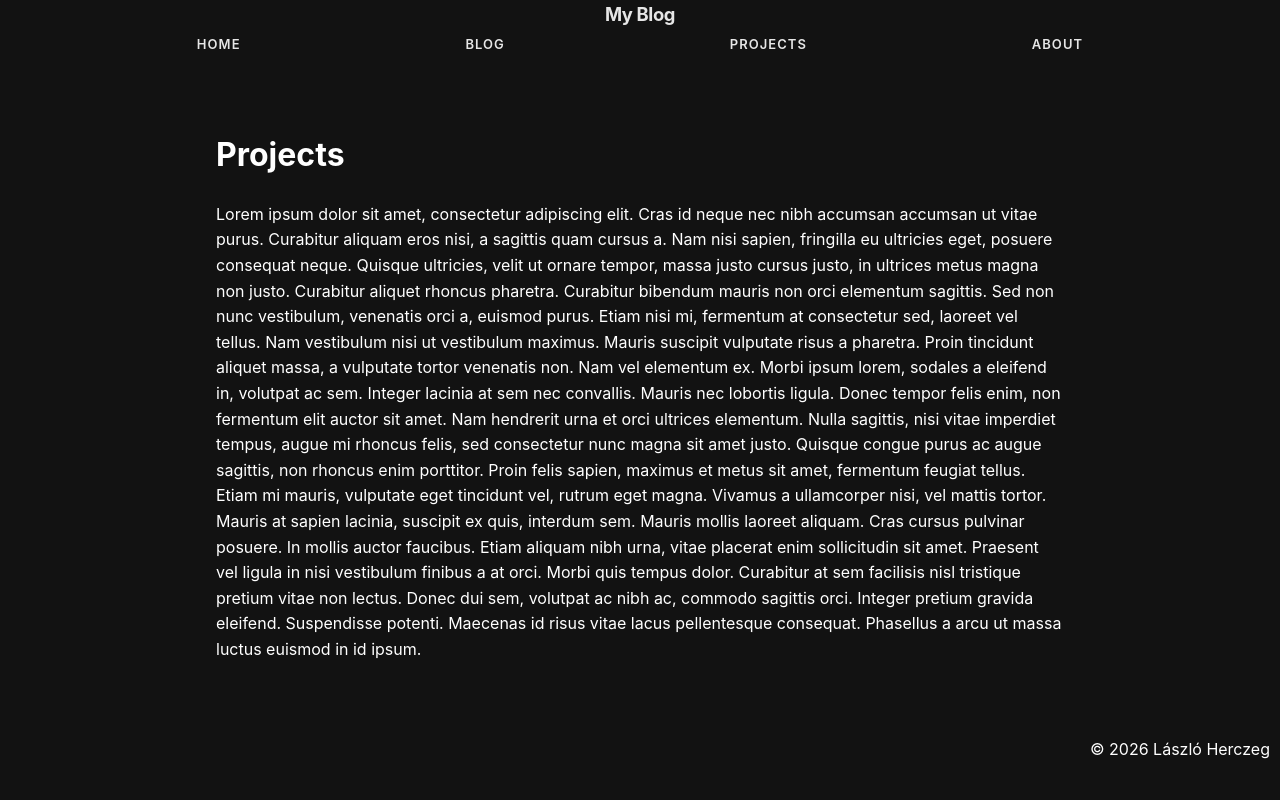
After one commit to LaszloHerczeg/blog, a Django app: page /projects/ in a window 1280 px wide. The commit adds this page. Run offline with Django 5.2, Linux system fonts and the light colour scheme.

Commit message:
front end styling

```diff
--- a/blog/admin.py
+++ b/blog/admin.py
@@ -15,11 +15,11 @@ class TagAdmin(admin.ModelAdmin):
 
 @admin.register(Post)
 class PostAdmin(admin.ModelAdmin):
-    list_display = ["post_title", "excerpt", "pub_date", "author", "category", "status", 'list_tags']
-    date_hierarchy = "pub_date"
+    list_display = ["title", "excerpt", "published", "author", "category", "status", 'list_tags']
+    date_hierarchy = "published"
     actions = ['make_published', 'make_archived']
     radio_fields = {"status": admin.HORIZONTAL}
-    search_fields = ["post_title", "author__username", "tags__name", "category__name", "status"]
+    search_fields = ["title", "author__username", "tags__name", "category__name", "status"]
     search_help_text = "Searchable fields: Title, Author's username, Tags, Category, Status"
 
     @admin.action(description='Mark selected posts as published')
--- /dev/null
+++ b/blog/static/blog/css/style.css
@@ -0,0 +1,154 @@
+:root {
+    --ink:    #fff;
+    --body:   #E6E6E6;
+    --rule:   #e4e6ea;
+    --accent: #7AA2F7;
+    --bg:     #121212;
+    --card:   #1E1E1E;
+    --border-color: #444444;
+}
+
+*, *::before, *::after { box-sizing: border-box; }
+
+
+#content-list a:link{
+  color: #7AA2F7;
+  text-decoration: none;
+}
+
+#content-list a:visited{
+  color: #7AA2F7;
+}
+
+#content-list a:hover{
+  text-decoration: underline;
+}
+
+
+
+body {
+    margin: 0;
+    font-family: -apple-system, BlinkMacSystemFont, "Segoe UI",
+                 Roboto, Helvetica, Arial, sans-serif;
+    line-height: 1.6;
+    color: var(--ink);
+    background: var(--bg);
+    -webkit-font-smoothing: antialiased;
+}
+
+/* ---------- nav ---------- */
+
+.nav-logo {
+    font-size: 1.15rem;
+    font-weight: 700;
+    letter-spacing: -0.02em;
+    color: var(--body);
+    text-decoration: none;
+}
+
+.nav-bar {
+
+
+}
+
+.nav-bar ul {
+    display: flex;
+    justify-content: space-evenly;
+    align-items: center;
+    gap: 1.75rem;
+    margin: 0;
+    padding: 0;
+    list-style: none;
+}
+
+.nav-bar a {
+    position: relative;
+    display: inline-block;
+    padding: 0.3rem 0;
+    font-size: 0.8125rem;
+    font-weight: 600;
+    letter-spacing: 0.08em;
+    text-transform: uppercase;
+    color: var(--body);
+    text-decoration: none;
+    transition: color 0.18s ease;
+}
+
+/* ---------- page shell ---------- */
+
+main {
+    max-width: 70%;
+    margin: 0 auto;
+    padding: 3rem 1.5rem;
+}
+
+.site-footer {
+    margin-top: 4rem;
+    padding: 2rem 1.5rem;
+    border-top: 1px solid var(--rule);
+    font-size: 0.8125rem;
+    color: var(--body);
+}
+
+.site-footer p { margin: 0; }
+
+@media (max-width: 30rem) {
+    .site-nav { padding: 0.9rem 1.15rem; }
+    .nav-links ul { gap: 1.25rem; }
+}
+
+#content-list {
+    gap: 2rem;
+}
+
+.post-card {
+    background-color: var(--card);
+    display: grid;
+    grid-template-columns: 0.5fr 0.5fr;
+    grid-template-rows: 0.2fr 0.8fr;
+    grid-template-areas:
+                'picture title'
+                'picture summary';
+    gap: 1.5rem;
+    min-width: 0;
+    margin-bottom: 2rem;
+
+}
+
+.post-card img {
+    grid-area: picture;
+    border: 1px solid var(--border-color);
+    border-radius: 8px;
+    overflow: hidden;
+    width: 100%;
+    height: auto;
+    object-fit: cover;
+    display: block;
+}
+
+.post-card .post-title {
+    grid-area: title;
+    border: 1px solid var(--border-color);
+    border-radius: 8px;
+    overflow: hidden;
+    overflow-wrap: break-word;
+}
+
+.post-card .post-summary {
+    border: 1px solid var(--border-color);
+    border-radius: 8px;
+    grid-area: summary;
+    overflow: hidden;
+    margin: 0;
+    overflow-wrap: break-word;
+}
+
+
+#nav-logo {
+    text-align: center;
+}
+
+.footer-content {
+    padding: 10px;
+    text-align: right;
+}
--- a/blog/templates/blog/base.html
+++ b/blog/templates/blog/base.html
@@ -1,17 +1,31 @@
+{% load static %}
 <!DOCTYPE html>
 <html lang="en">
 <head>
     <meta charset="UTF-8">
     <meta name="viewport" content="width=device-width, initial-scale=1.0">
-    <title> {% block title %}My Blog{% endblock %}</title>
+    <meta property="og:title" content="{% block og_title %}László Herczeg{% endblock %}">
+    {# TODO: replace with real description #}
+    {# TODO: og:image #}
+    <meta property="og:description" content="{% block og_description %}Software developer{% endblock %}">
+    <meta property="og:url" content="{{ request.build_absolute_uri }}">
+    <meta property="og:type" content="{% block og_type %}website{% endblock %}">
+    {% block og_extra %}{% endblock %}
+    <title>{% block title %}Laszlo Herczeg - Software Developer{% endblock %}</title>
+    <link rel="stylesheet" href="{% static 'blog/css/style.css' %}">
 </head>
 <body>
     <nav>
-        <a href="/blog" class="nav-logo">My Blog</a>
-        <div class="nav-links">
+        <div id="nav-logo">
+            {# TODO: Insert logo #}
+            <a href="{% url 'blog:index' %}" class="nav-logo">My Blog</a>
+        </div>
+        <div class="nav-bar">
             <ul>
-                <li> <a href="/blog">Home</a> </li>
-                <li> <a href="/blog/about">About</a> </li>
+                <li> <a href="{% url 'blog:index' %}">Home</a> </li>
+                <li> <a href="{% url 'blog:blog' %}">Blog</a> </li>
+                <li> <a href="{% url 'blog:projects' %}">Projects</a> </li>
+                <li> <a href="{% url 'blog:about' %}">About</a> </li>
             </ul>
         </div>
     </nav>
@@ -21,7 +35,9 @@
     </main>
 
     <footer>
-       <p>&copy 2026 My Blog</p>
+        <div class="footer-content">
+            <p>&copy 2026 László Herczeg</p>
+        </div>
     </footer>
 
 </body>
--- /dev/null
+++ b/blog/templates/blog/projects.html
@@ -0,0 +1,15 @@
+{% extends "blog/base.html" %}
+
+{% block title %}Projects - Laszlo Herczeg{% endblock %}
+
+{% block content %}
+    {# TODO: List projects #}
+    <h1>
+        Projects
+    </h1>
+    Lorem ipsum dolor sit amet, consectetur adipiscing elit. Cras id neque nec nibh accumsan accumsan ut vitae purus. Curabitur aliquam eros nisi, a sagittis quam cursus a. Nam nisi sapien, fringilla eu ultricies eget, posuere consequat neque. Quisque ultricies, velit ut ornare tempor, massa justo cursus justo, in ultrices metus magna non justo. Curabitur aliquet rhoncus pharetra. Curabitur bibendum mauris non orci elementum sagittis. Sed non nunc vestibulum, venenatis orci a, euismod purus. Etiam nisi mi, fermentum at consectetur sed, laoreet vel tellus. Nam vestibulum nisi ut vestibulum maximus. Mauris suscipit vulputate risus a pharetra. Proin tincidunt aliquet massa, a vulputate tortor venenatis non. Nam vel elementum ex. Morbi ipsum lorem, sodales a eleifend in, volutpat ac sem.
+
+Integer lacinia at sem nec convallis. Mauris nec lobortis ligula. Donec tempor felis enim, non fermentum elit auctor sit amet. Nam hendrerit urna et orci ultrices elementum. Nulla sagittis, nisi vitae imperdiet tempus, augue mi rhoncus felis, sed consectetur nunc magna sit amet justo. Quisque congue purus ac augue sagittis, non rhoncus enim porttitor. Proin felis sapien, maximus et metus sit amet, fermentum feugiat tellus. Etiam mi mauris, vulputate eget tincidunt vel, rutrum eget magna. Vivamus a ullamcorper nisi, vel mattis tortor.
+
+Mauris at sapien lacinia, suscipit ex quis, interdum sem. Mauris mollis laoreet aliquam. Cras cursus pulvinar posuere. In mollis auctor faucibus. Etiam aliquam nibh urna, vitae placerat enim sollicitudin sit amet. Praesent vel ligula in nisi vestibulum finibus a at orci. Morbi quis tempus dolor. Curabitur at sem facilisis nisl tristique pretium vitae non lectus. Donec dui sem, volutpat ac nibh ac, commodo sagittis orci. Integer pretium gravida eleifend. Suspendisse potenti. Maecenas id risus vitae lacus pellentesque consequat. Phasellus a arcu ut massa luctus euismod in id ipsum.
+{% endblock %}
--- a/blog/urls.py
+++ b/blog/urls.py
@@ -1,12 +1,18 @@
+from django.conf import settings
+from django.conf.urls.static import static
 from django.urls import path
 from . import views
 
 app_name = 'blog'
 urlpatterns = [
-    # ex:/blog/
+    # ex:/
     path("", views.index, name="index"),
+    # ex:/blog
+    path("blog/", views.blog, name="blog"),
     # ex:/blog/1
-    path("<int:post_id>/", views.detail, name="detail"),
+    path("blog/<int:post_id>/", views.detail, name="detail"),
+    # ex:/projects
+    path("projects/", views.projects, name="projects"),
     # ex:/blog/about/
     path("about/", views.about, name="about"),
-]
+] + static(settings.STATIC_URL, document_root=settings.STATIC_ROOT)
--- a/blog/views.py
+++ b/blog/views.py
@@ -26,11 +26,24 @@ def index(request):
         request: HttpRequest object
 
     Returns:
+        HttpResponse containing a blog/index.html template
+    """
+    return render(request, "blog/index.html")
+
+def blog(request):
+    """
+    Index view
+
+    Parameters:
+        request: HttpRequest object
+
+    Returns:
         HttpResponse containing the last 5 published posts and a blog/index.html template
     """
-    latest_post_list = Post.objects.order_by("-pub_date")[:5]
+    # TODO: Shows not published articles when the number of published posts are less than 5
+    latest_post_list = Post.objects.order_by("-published")[:5]
     context = {"latest_post_list": latest_post_list}
-    return render(request, "blog/index.html", context)
+    return render(request, "blog/blog.html", context)
 
 
 """
@@ -56,6 +69,18 @@ def detail(request, post_id):
     post = get_object_or_404(Post, pk=post_id)
     return render(request, "blog/detail.html", {"post": post})
 
+def projects(request):
+    """
+    About view
+
+    Parameters:
+        request: HttpRequest object
+
+    Returns:
+        HttpResponse containing blog/projects.html template
+    """
+    return render(request, "blog/projects.html")
+
 def about(request):
     """
     About view
--- a/mysite/urls.py
+++ b/mysite/urls.py
@@ -18,7 +18,7 @@ from django.contrib import admin
 from django.urls import include, path
 
 urlpatterns = [
-    path("blog/", include("blog.urls")),
+    path("", include("blog.urls")),
     # admindocs:
     path('admin/doc/', include("django.contrib.admindocs.urls")),
     path('admin/', admin.site.urls),
--- a/plans.txt
+++ b/plans.txt
@@ -3,3 +3,6 @@ Detail page - permalink to a single post
 Year-based archive
 Month-based archive
 Some kind of a review action ??
+registration + login
+commenting
+contact form
```
Also changed, not shown: blog/models.py (+10 -5 lines), blog/templates/blog/about.html (+18 -2 lines), blog/templates/blog/blog.html (added, +27 -0 lines), blog/templates/blog/detail.html (+25 -2 lines), blog/templates/blog/index.html (+11 -9 lines), blog/templates/blog/index_old.html (deleted, +0 -9 lines), blog/templates/blog/registration.html (added, +10 -0 lines), db.sqlite3.
